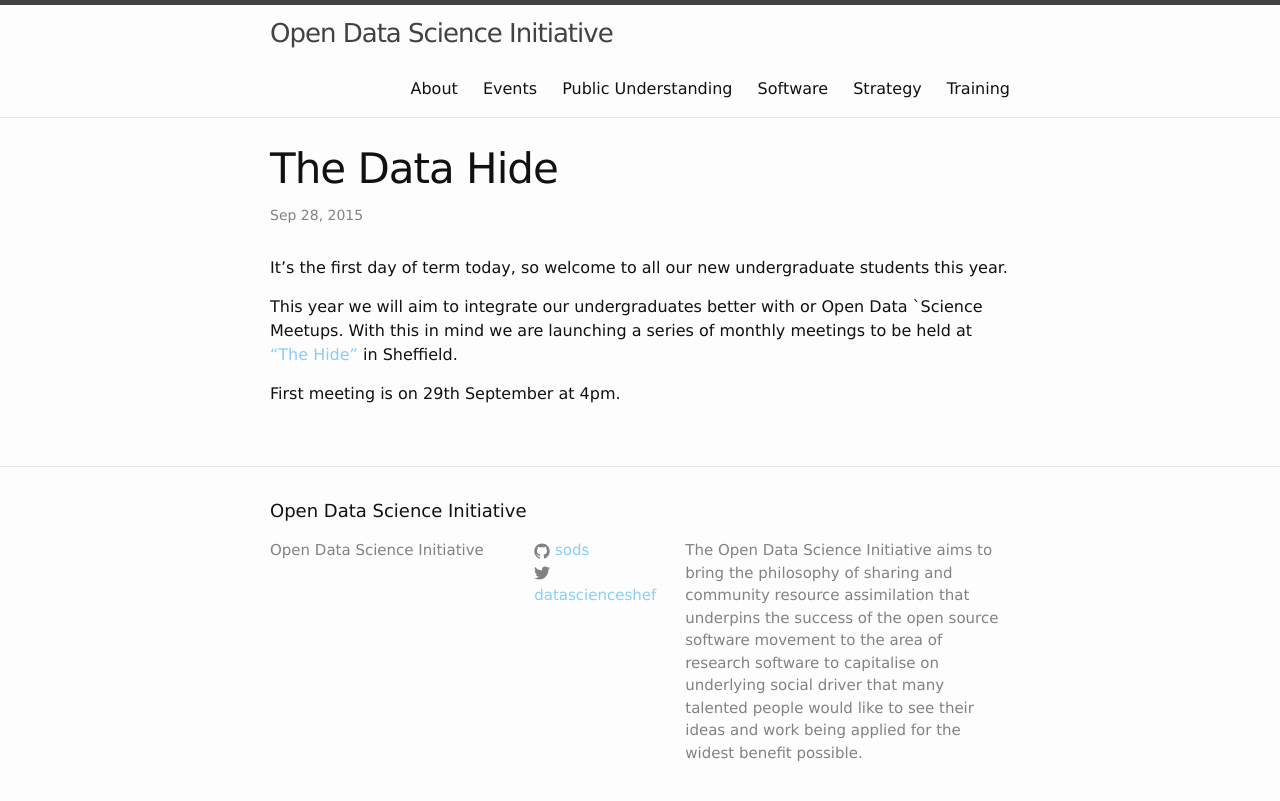
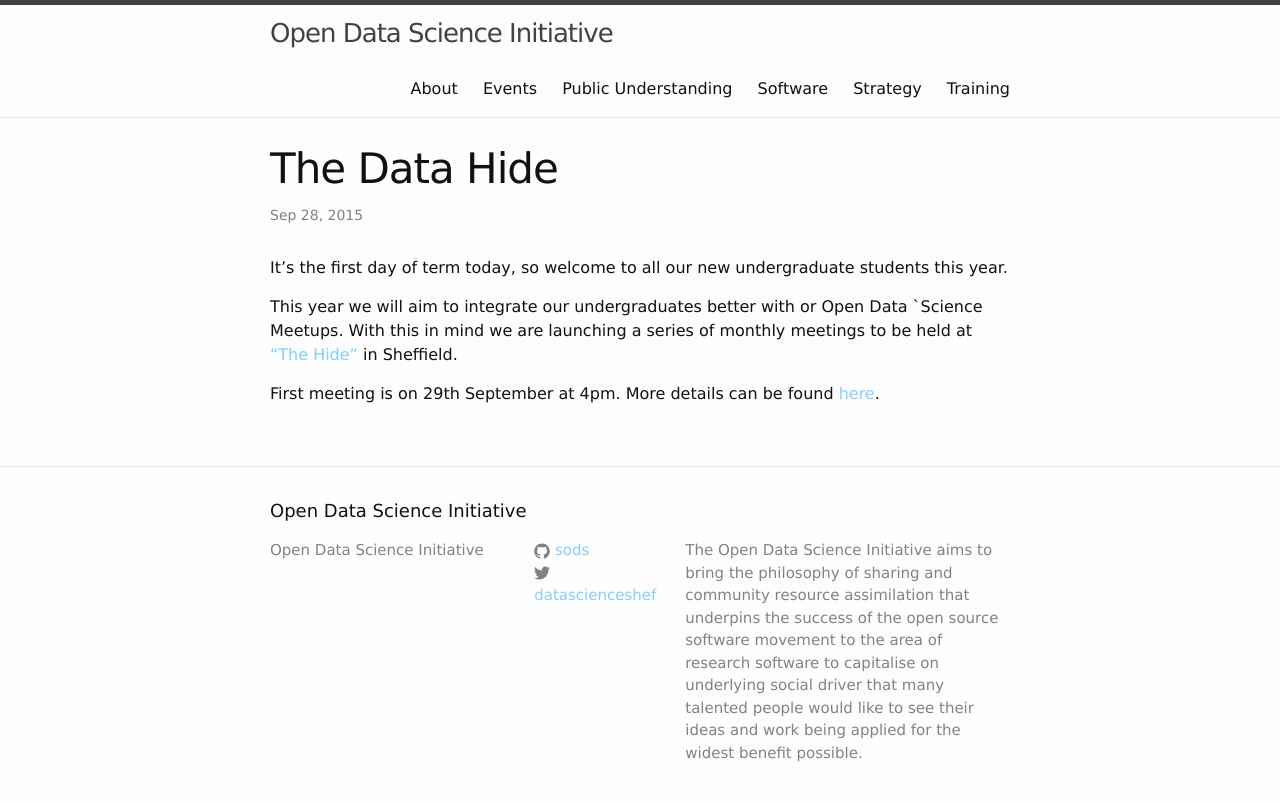
Before and after one commit to sods/sods.github.io, a Jekyll site: the page built from _posts/2015-09-28-the-data-hide.md, in a window 1280 px wide. Shown: the top 801 px of the page. Built offline with Jekyll 4.4.1, drawn with Linux system fonts in a browser that asks for light colours.

Commit message:
Add link to data@sheffield event

```diff
--- a/_posts/2015-09-28-the-data-hide.md
+++ b/_posts/2015-09-28-the-data-hide.md
@@ -9,4 +9,4 @@ It's the first day of term today, so welcome to all our new undergraduate studen
 
 This year we will aim to integrate our undergraduates better with or Open Data `Science Meetups. With this in mind we are launching a series of monthly meetings to be held at ["The Hide"](https://www.facebook.com/TheHideS3) in Sheffield.
 
-First meeting is on 29th September at 4pm.
+First meeting is on 29th September at 4pm. More details can be found [here](http://opendsi.cc/datahide).
```
Also changed, not shown: _posts/2015-11-30-data-at-sheffield.md (added, +7 -0 lines).
